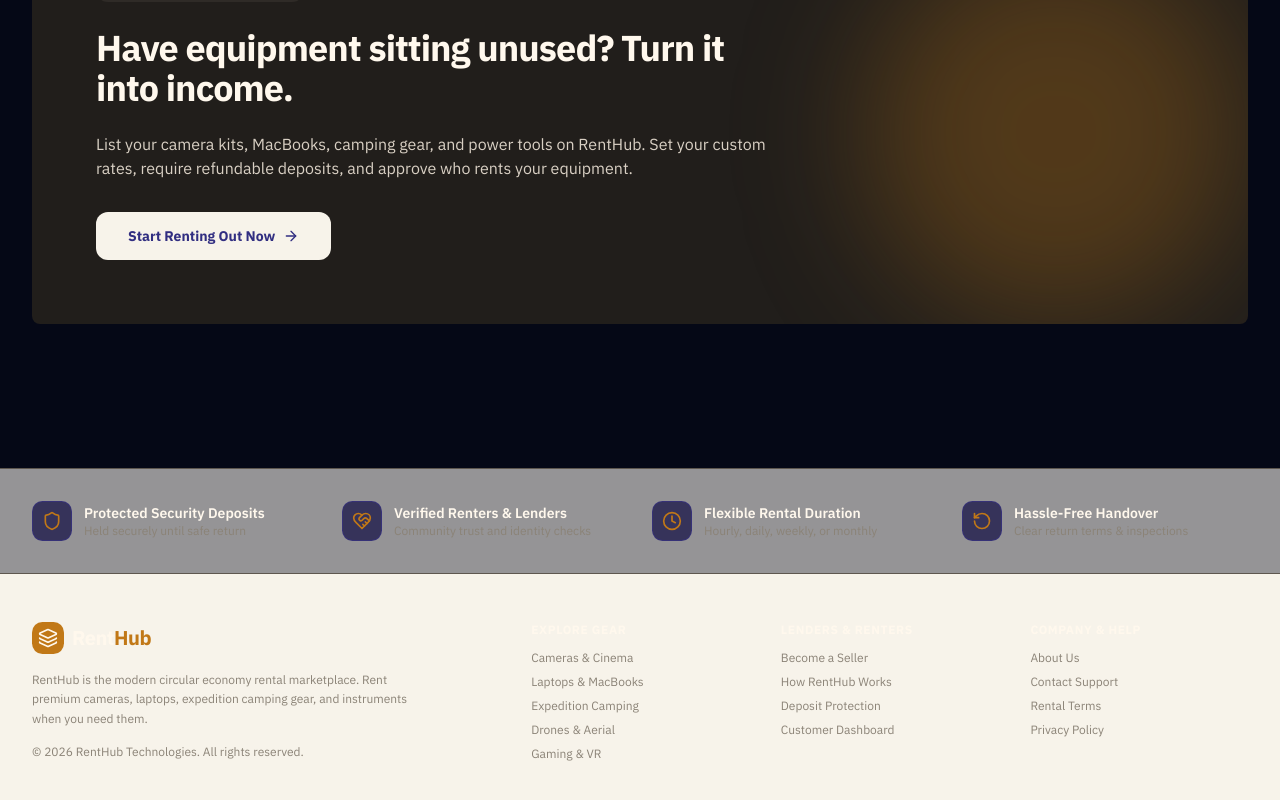
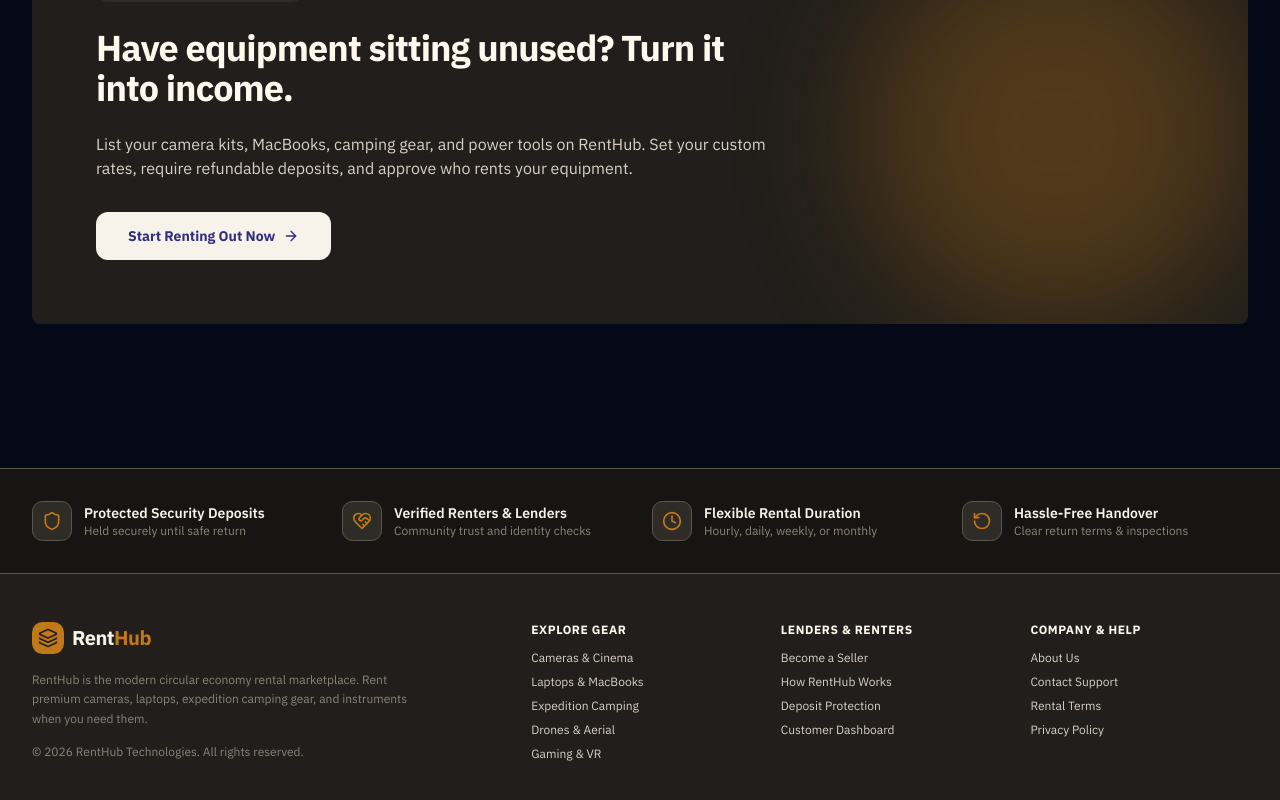
Before and after one commit to BijayLamichhane/Project_Ecommerce, a React (Vite) app in the folder client/: page / in a window 1280 px wide. Shown: the part 1850-2650 px from the top of the page. Built offline with nearby package versions, Linux system fonts and the light colour scheme; no server answers.

Commit message:
fix visual contrast in themed cards and footer

```diff
--- a/client/src/components/layout/Footer.tsx
+++ b/client/src/components/layout/Footer.tsx
@@ -4,47 +4,47 @@ import { Layers, Shield, Clock, RotateCcw, HeartHandshake } from "lucide-react";
 
 export function Footer() {
   return (
-    <footer className="bg-[#F7F3EA] text-[#8B8377] text-sm mt-20 border-t border-slate-800">
+    <footer className="bg-[#211E1B] text-[#D9D0C4] text-sm mt-20 border-t border-[#5E574F]">
       {/* Value props strip */}
-      <div className="border-b border-slate-800 py-8 bg-slate-950/40">
+      <div className="border-b border-[#5E574F] py-8 bg-[#171513]">
         <div className="max-w-7xl mx-auto px-4 sm:px-6 lg:px-8">
           <div className="grid grid-cols-1 md:grid-cols-4 gap-6">
             <div className="flex items-center gap-3">
-              <div className="w-10 h-10 rounded-lg bg-indigo-950/80 border border-indigo-800/40 flex items-center justify-center text-indigo-400 flex-shrink-0">
+              <div className="w-10 h-10 rounded-lg bg-[#2F2B27] border border-[#5E574F] flex items-center justify-center text-[#C17817] flex-shrink-0">
                 <Shield className="w-5 h-5" />
               </div>
               <div>
-                <h4 className="text-white text-sm font-semibold">Protected Security Deposits</h4>
+                <h4 className="text-[#F7F3EA] text-sm font-semibold">Protected Security Deposits</h4>
                 <p className="text-xs text-[#8B8377]">Held securely until safe return</p>
               </div>
             </div>
 
             <div className="flex items-center gap-3">
-              <div className="w-10 h-10 rounded-lg bg-indigo-950/80 border border-indigo-800/40 flex items-center justify-center text-indigo-400 flex-shrink-0">
+              <div className="w-10 h-10 rounded-lg bg-[#2F2B27] border border-[#5E574F] flex items-center justify-center text-[#C17817] flex-shrink-0">
                 <HeartHandshake className="w-5 h-5" />
               </div>
               <div>
-                <h4 className="text-white text-sm font-semibold">Verified Renters & Lenders</h4>
+                <h4 className="text-[#F7F3EA] text-sm font-semibold">Verified Renters & Lenders</h4>
                 <p className="text-xs text-[#8B8377]">Community trust and identity checks</p>
               </div>
             </div>
 
             <div className="flex items-center gap-3">
-              <div className="w-10 h-10 rounded-lg bg-indigo-950/80 border border-indigo-800/40 flex items-center justify-center text-indigo-400 flex-shrink-0">
+              <div className="w-10 h-10 rounded-lg bg-[#2F2B27] border border-[#5E574F] flex items-center justify-center text-[#C17817] flex-shrink-0">
                 <Clock className="w-5 h-5" />
               </div>
               <div>
-                <h4 className="text-white text-sm font-semibold">Flexible Rental Duration</h4>
+                <h4 className="text-[#F7F3EA] text-sm font-semibold">Flexible Rental Duration</h4>
                 <p className="text-xs text-[#8B8377]">Hourly, daily, weekly, or monthly</p>
               </div>
             </div>
 
             <div className="flex items-center gap-3">
-              <div className="w-10 h-10 rounded-lg bg-indigo-950/80 border border-indigo-800/40 flex items-center justify-center text-indigo-400 flex-shrink-0">
+              <div className="w-10 h-10 rounded-lg bg-[#2F2B27] border border-[#5E574F] flex items-center justify-center text-[#C17817] flex-shrink-0">
                 <RotateCcw className="w-5 h-5" />
               </div>
               <div>
-                <h4 className="text-white text-sm font-semibold">Hassle-Free Handover</h4>
+                <h4 className="text-[#F7F3EA] text-sm font-semibold">Hassle-Free Handover</h4>
                 <p className="text-xs text-[#8B8377]">Clear return terms & inspections</p>
               </div>
             </div>
@@ -57,17 +57,17 @@ export function Footer() {
           {/* Brand Col */}
           <div className="col-span-2 space-y-4">
             <Link to="/" className="flex items-center gap-2">
-              <div className="w-8 h-8 rounded-lg bg-[#C17817] flex items-center justify-center text-white font-bold">
+              <div className="w-8 h-8 rounded-lg bg-[#C17817] flex items-center justify-center text-[#211E1B] font-bold">
                 <Layers className="w-5 h-5" />
               </div>
-              <span className="text-xl font-extrabold text-white tracking-tight">
-                Rent<span className="text-indigo-400">Hub</span>
+              <span className="text-xl font-extrabold text-[#F7F3EA] tracking-tight">
+                Rent<span className="text-[#C17817]">Hub</span>
               </span>
             </Link>
             <p className="text-xs text-[#8B8377] max-w-sm leading-relaxed">
               RentHub is the modern circular economy rental marketplace. Rent premium cameras, laptops, expedition camping gear, and instruments when you need them.
             </p>
-            <div className="text-xs text-slate-500">
+            <div className="text-xs text-[#8B8377]">
               © {new Date().getFullYear()} RentHub Technologies. All rights reserved.
             </div>
           </div>
@@ -79,27 +79,27 @@ export function Footer() {
             </h5>
             <ul className="space-y-2 text-xs">
               <li>
-                <Link to="/products?category=cameras-lenses" className="hover:text-white transition">
+                <Link to="/products?category=cameras-lenses" className="hover:text-[#F7F3EA] transition">
                   Cameras & Cinema
                 </Link>
               </li>
               <li>
-                <Link to="/products?category=laptops-computers" className="hover:text-white transition">
+                <Link to="/products?category=laptops-computers" className="hover:text-[#F7F3EA] transition">
                   Laptops & MacBooks
                 </Link>
               </li>
               <li>
-                <Link to="/products?category=camping-outdoors" className="hover:text-white transition">
+                <Link to="/products?category=camping-outdoors" className="hover:text-[#F7F3EA] transition">
                   Expedition Camping
                 </Link>
               </li>
               <li>
-                <Link to="/products?category=drones-aerial" className="hover:text-white transition">
+                <Link to="/products?category=drones-aerial" className="hover:text-[#F7F3EA] transition">
                   Drones & Aerial
                 </Link>
               </li>
               <li>
-                <Link to="/products?category=gaming-vr" className="hover:text-white transition">
+                <Link to="/products?category=gaming-vr" className="hover:text-[#F7F3EA] transition">
                   Gaming & VR
                 </Link>
               </li>
@@ -113,22 +113,22 @@ export function Footer() {
             </h5>
             <ul className="space-y-2 text-xs">
               <li>
-                <Link to="/become-seller" className="hover:text-white transition">
+                <Link to="/become-seller" className="hover:text-[#F7F3EA] transition">
                   Become a Seller
                 </Link>
               </li>
               <li>
-                <Link to="/how-it-works" className="hover:text-white transition">
+                <Link to="/how-it-works" className="hover:text-[#F7F3EA] transition">
                   How RentHub Works
                 </Link>
               </li>
               <li>
-                <Link to="/security-deposits" className="hover:text-white transition">
+                <Link to="/security-deposits" className="hover:text-[#F7F3EA] transition">
                   Deposit Protection
                 </Link>
               </li>
               <li>
-                <Link to="/dashboard" className="hover:text-white transition">
+                <Link to="/dashboard" className="hover:text-[#F7F3EA] transition">
                   Customer Dashboard
                 </Link>
               </li>
@@ -142,22 +142,22 @@ export function Footer() {
             </h5>
             <ul className="space-y-2 text-xs">
               <li>
-                <Link to="/about" className="hover:text-white transition">
+                <Link to="/about" className="hover:text-[#F7F3EA] transition">
                   About Us
                 </Link>
               </li>
               <li>
-                <Link to="/contact" className="hover:text-white transition">
+                <Link to="/contact" className="hover:text-[#F7F3EA] transition">
                   Contact Support
                 </Link>
               </li>
               <li>
-                <Link to="/terms" className="hover:text-white transition">
+                <Link to="/terms" className="hover:text-[#F7F3EA] transition">
                   Rental Terms
                 </Link>
               </li>
               <li>
-                <Link to="/privacy" className="hover:text-white transition">
+                <Link to="/privacy" className="hover:text-[#F7F3EA] transition">
                   Privacy Policy
                 </Link>
               </li>
```
